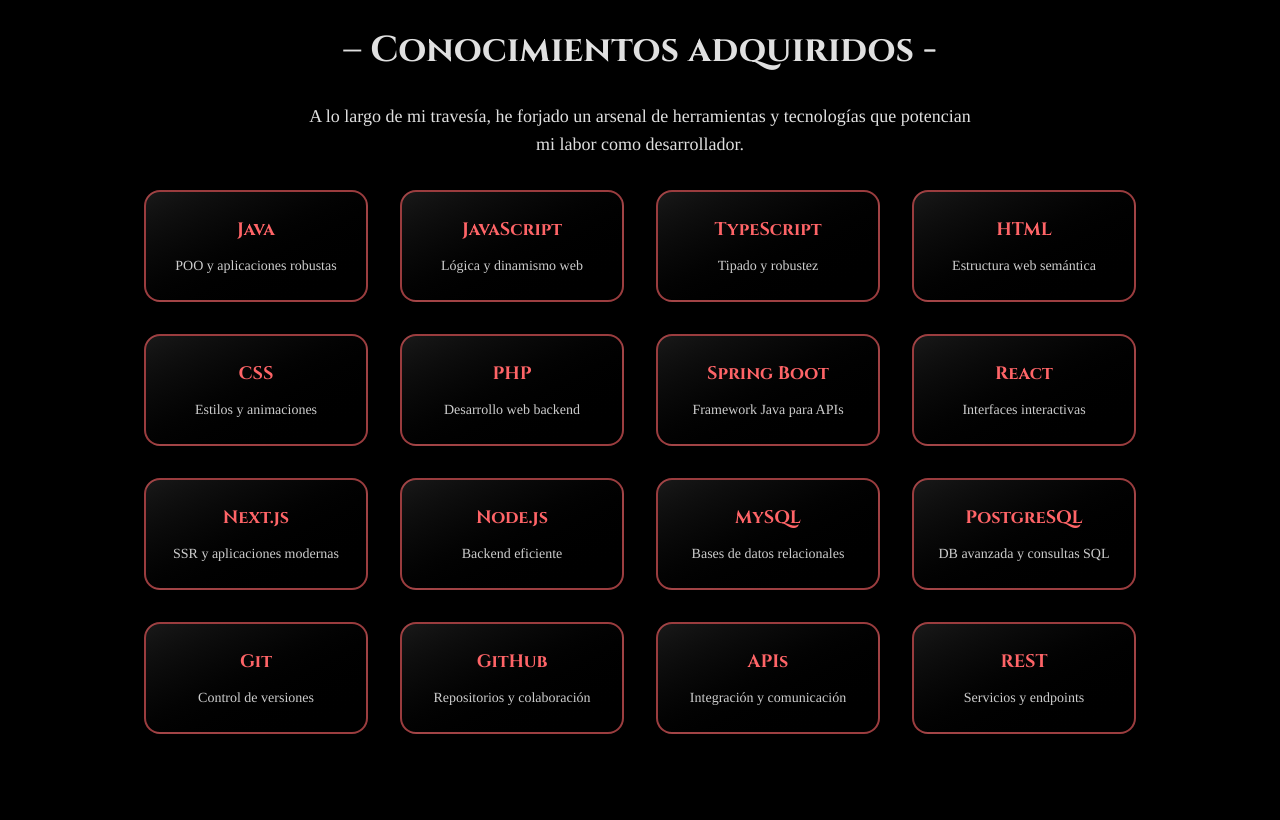
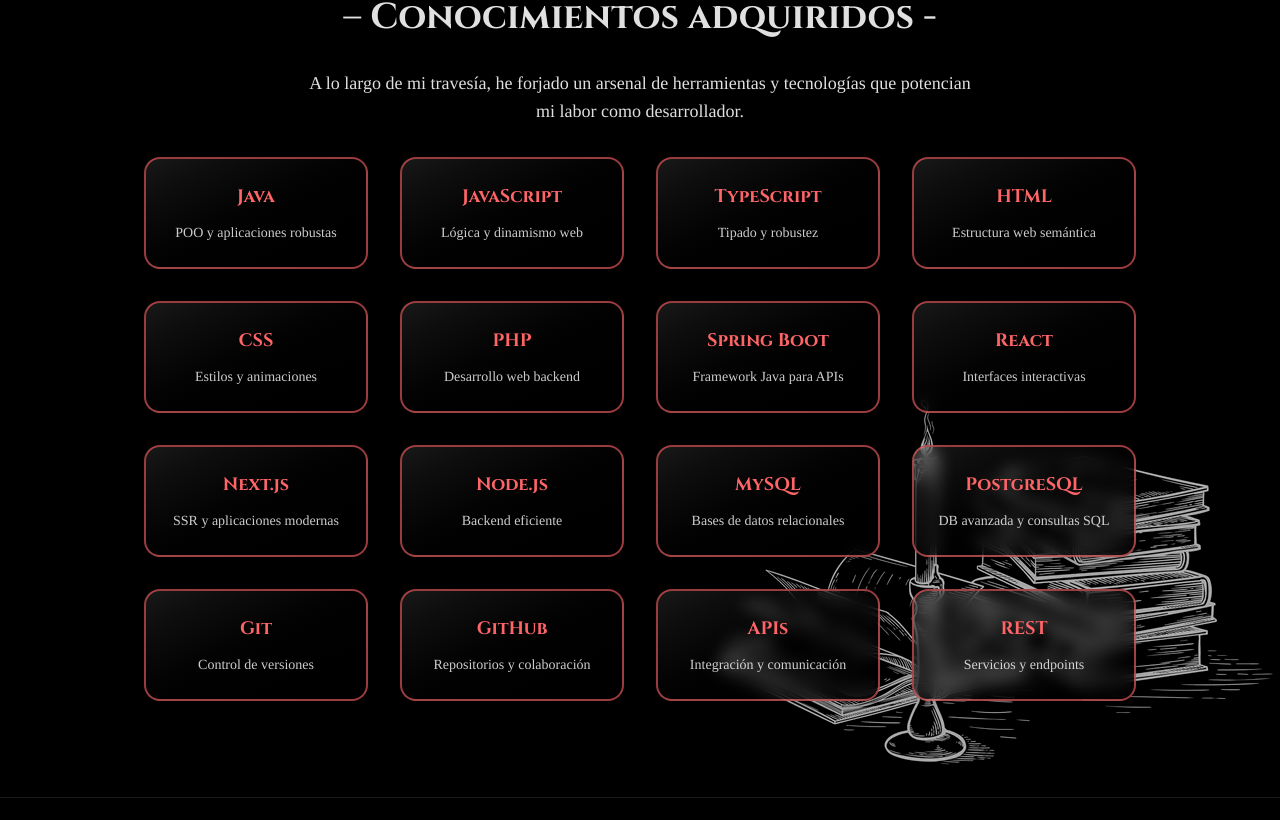
Before and after one commit to arielvincennao/arielvincennao-portafolio, a Next.js app: page / in a window 1280 px wide. Shown: the part 1700-2520 px from the top of the page. Built offline with nearby package versions, Linux system fonts and the light colour scheme.

Commit message:
Added book-temple icons. Refactor skills cards and make a data file for them.

```diff
--- a/src/app/page.tsx
+++ b/src/app/page.tsx
@@ -4,8 +4,10 @@
 import StarsOverlay from "./StarsOverlay";
 import ProjectCard from "@/components/ProjectCard";
 import TestimonialCard from "@/components/TestimonialCard";
+import SkillCard from "@/components/SkillCard";
 import { projects } from "@/data/projects";
 import { testimonials } from "@/data/testimonials";
+import { skills } from "@/data/skills";
 import React, { useRef, useState, useEffect } from "react";
 
 export default function Home() {
@@ -174,7 +176,7 @@
         <div className="pointer-events-none select-none absolute inset-0 z-30" style={{ background: 'radial-gradient(ellipse at center, transparent 40%, rgba(0,0,0,0.95) 100%)' }} />
         <StarsOverlay />
         <div className="hidden md:block absolute right-[-180px] bottom-0 z-5 h-full max-h-[1200px] w-auto pointer-events-none select-none">
-          <Image src="/greek-meader.svg" alt="Decoración griega" height={1200} width={1200} style={{ objectFit: 'contain', filter: 'brightness(0) saturate(100%) invert(27%) sepia(51%) saturate(2878%) hue-rotate(346deg) brightness(104%) contrast(119%)' }} className="h-full max-h-[1200px] w-auto opacity-8 animate-spin-slower" />
+          <Image src="/greek-meader.svg" alt="Decoración griega" height={1200} width={1200} style={{ objectFit: 'contain', filter: 'brightness(0) saturate(100%) invert(27%) sepia(51%) saturate(2878%) hue-rotate(346deg) brightness(104%) contrast(119%)' }} className="h-full max-h-[1200px] w-auto opacity-10 animate-spin-slower" />
         </div>
         <div className="z-10 flex flex-col items-center justify-center text-center w-full max-w-2xl mx-auto">
           <h1 className="text-6xl sm:text-7xl font-bold text-foreground mb-4">
@@ -216,9 +218,15 @@
             &ldquo;No me daré por vencido, ni aún vencido&rdquo;
           </blockquote>
         </div>
-        <div className="hidden md:block absolute right-0 bottom-0 z-0 h-full max-h-[1200px] w-auto pointer-events-none select-none">
+        <div className="hidden md:block absolute right-0 bottom-0 z-0 h-full max-h-[1200px] w-auto pointer-events-none select-none opacity-100">
           <Image src="/viking3.png" alt="Imagen de ejemplo" height={1200} width={1200} style={{ objectFit: 'contain' }} className="h-full max-h-[1200px] w-auto" />
         </div>
+        <div
+          className="absolute bottom-0 left-0 w-full h-50 pointer-events-none z-200"
+          style={{
+            background: 'linear-gradient(to bottom, rgba(0,0,0,0), rgba(0,0,0,1))'
+          }}
+        />
       </section>
       <section
         id="sobremi"
@@ -229,7 +237,8 @@
         onMouseUp={handleMouseUp}
         onMouseMove={handleMouseMove}
       >
-        <div className="flex flex-row w-[220vw] h-full snap-x snap-mandatory scroll-smooth">
+        <h2 className="text-3xl sm:text-4xl font-bold font-[Cinzel] text-center">– Mi historia -</h2>
+        <div className="flex flex-row w-[220vw] h-96 snap-x snap-mandatory scroll-smooth">
           {/* 1. El Inicio */}
           <div className="flex flex-col md:flex-row items-center justify-center w-screen min-h-[80vh] px-2 snap-center transition-transform duration-500">
             {/* Fénix a la izquierda */}
@@ -241,7 +250,7 @@
             {/* Texto a la derecha */}
             <div className="flex flex-col items-center text-center justify-center ml-0">
               <Image src="/inicio.svg" alt="Inicio" width={64} height={64} className="mx-auto mb-4 opacity-20" style={{ filter: 'brightness(0) saturate(100%) invert(27%) sepia(51%) saturate(2878%) hue-rotate(346deg) brightness(104%) contrast(119%)' }} />
-              <h2 className="text-3xl sm:text-4xl font-bold text-white mb-8 font-[Cinzel]">– 1. El Origen</h2>
+              <h2 className="text-2xl sm:text-3xl font-bold text-white mb-8 font-[Cinzel]">– 1. El Origen</h2>
               <div className="max-w-2xl text-white/90 text-lg font-[Tinos]">
                 <p>
                   Desde joven, mi mente funcionaba en patrones: observaba, descomponía, analizaba. Creaba mis propios algoritmos para entender el mundo. Cada problema era un sistema por desarmar, cada decisión una lógica interna por estudiar. Mientras otros simplemente aceptaban las cosas como eran, yo necesitaba saber por qué, cómo, para qué.
@@ -261,7 +270,7 @@
           {/* 2. La Batalla */}
           <div className="flex flex-col items-center justify-center w-screen min-h-[80vh] px-2 snap-center transition-transform duration-500">
             <Image src="/batalla.svg" alt="Batalla" width={64} height={64} className="mx-auto mb-4 opacity-20" style={{ filter: 'brightness(0) saturate(100%) invert(27%) sepia(51%) saturate(2878%) hue-rotate(346deg) brightness(104%) contrast(119%)' }} />
-            <h2 className="text-3xl sm:text-4xl font-bold text-white mb-8 font-[Cinzel]">– 2. La batalla eterna</h2>
+            <h2 className="text-2xl sm:text-3xl font-bold text-white mb-8 font-[Cinzel]">– 2. La batalla eterna</h2>
             <div className="max-w-2xl text-white/90 text-lg font-[Tinos] text-center">
               <p>
                 Todos mis atributos —mi lógica, mi curiosidad, mi capacidad de análisis— fueron puestos a prueba en el campo menos predecible de todos: el cuerpo.
@@ -281,7 +290,7 @@
             {/* Texto a la izquierda */}
             <div className="flex flex-col items-center text-center justify-center">
               <Image src="/res.svg" alt="Resurgir" width={64} height={64} className="mx-auto mb-4 md:mx-0 opacity-20" style={{ filter: 'brightness(0) saturate(100%) invert(27%) sepia(51%) saturate(2878%) hue-rotate(346deg) brightness(104%) contrast(119%)' }} />
-              <h2 className="text-3xl sm:text-4xl font-bold text-white mb-8 font-[Cinzel]">– 3. Renacer</h2>
+              <h2 className="text-2xl sm:text-3xl font-bold text-white mb-8 font-[Cinzel]">– 3. Renacer</h2>
               <div className="max-w-2xl text-white/90 text-lg font-[Tinos]">
                 <p>
                   Cuando la tormenta se disipó, no volví a ser el mismo. La batalla terminó, sí… pero dejó cicatrices que ya no duelen: enseñan.
@@ -308,98 +317,41 @@
       </section>
       {/* Sección Equipamiento del Guerrero */}
       <section id="equipamiento" className="relative flex flex-col items-center justify-center w-full min-h-screen py-24 px-4 bg-black z-10 border-t border-white/10">
+        {/* Libros */}
+        <div className="hidden lg:block absolute right-0 bottom-0 z-0 pointer-events-none select-none">
+          <Image
+            src="/book3.png"
+            alt="Decoración libro"
+            width={500}
+            height={500}
+            className="w-auto h-auto max-w-[900px] max-h-[900px] opacity-75"
+            style={{ objectFit: 'contain' }}
+          />
+        </div>
         <h2 className="text-3xl sm:text-4xl font-bold mb-8 font-[Cinzel]">– Conocimientos adquiridos -</h2>
         <div className="max-w-2xl text-center text-lg font-[Tinos] mb-8">
           <p>
             A lo largo de mi travesía, he forjado un arsenal de herramientas y tecnologías que potencian mi labor como desarrollador.
           </p>
         </div>
-        <div className="flex flex-wrap gap-8 justify-center items-start w-full max-w-6xl">
-          {/* Java */}
-          <div className="bg-gradient-to-br from-white/10 to-black/80 border-2 border-red-400/60 rounded-2xl shadow-lg p-6 w-56 flex flex-col items-center">
-            <span className="text-red-400 font-bold text-lg font-[Cinzel] mb-1">Java</span>
-            <span className="text-white/80 text-sm mt-2 text-center">POO y aplicaciones robustas</span>
-          </div>
-          {/* JavaScript */}
-          <div className="bg-gradient-to-br from-white/10 to-black/80 border-2 border-red-400/60 rounded-2xl shadow-lg p-6 w-56 flex flex-col items-center">
-            <span className="text-red-400 font-bold text-lg font-[Cinzel] mb-1">JavaScript</span>
-            <span className="text-white/80 text-sm mt-2 text-center">Lógica y dinamismo web</span>
-          </div>
-          {/* TypeScript */}
-          <div className="bg-gradient-to-br from-white/10 to-black/80 border-2 border-red-400/60 rounded-2xl shadow-lg p-6 w-56 flex flex-col items-center">
-            <span className="text-red-400 font-bold text-lg font-[Cinzel] mb-1">TypeScript</span>
-            <span className="text-white/80 text-sm mt-2 text-center">Tipado y robustez</span>
-          </div>
-          {/* HTML */}
-          <div className="bg-gradient-to-br from-white/10 to-black/80 border-2 border-red-400/60 rounded-2xl shadow-lg p-6 w-56 flex flex-col items-center">
-            <span className="text-red-400 font-bold text-lg font-[Cinzel] mb-1">HTML</span>
-            <span className="text-white/80 text-sm mt-2 text-center">Estructura web semántica</span>
-          </div>
-          {/* CSS */}
-          <div className="bg-gradient-to-br from-white/10 to-black/80 border-2 border-red-400/60 rounded-2xl shadow-lg p-6 w-56 flex flex-col items-center">
-            <span className="text-red-400 font-bold text-lg font-[Cinzel] mb-1">CSS</span>
-            <span className="text-white/80 text-sm mt-2 text-center">Estilos y animaciones</span>
-          </div>
-          {/* PHP */}
-          <div className="bg-gradient-to-br from-white/10 to-black/80 border-2 border-red-400/60 rounded-2xl shadow-lg p-6 w-56 flex flex-col items-center">
-            <span className="text-red-400 font-bold text-lg font-[Cinzel] mb-1">PHP</span>
-            <span className="text-white/80 text-sm mt-2 text-center">Desarrollo web backend</span>
-          </div>
-          {/* Frameworks */}
-          {/* Spring Boot */}
-          <div className="bg-gradient-to-br from-white/10 to-black/80 border-2 border-red-400/60 rounded-2xl shadow-lg p-6 w-56 flex flex-col items-center">
-            <span className="text-red-400 font-bold text-lg font-[Cinzel] mb-1">Spring Boot</span>
-            <span className="text-white/80 text-sm mt-2 text-center">Framework Java para APIs</span>
-          </div>
-          {/* React */}
-          <div className="bg-gradient-to-br from-white/10 to-black/80 border-2 border-red-400/60 rounded-2xl shadow-lg p-6 w-56 flex flex-col items-center">
-            <span className="text-red-400 font-bold text-lg font-[Cinzel] mb-1">React</span>
-            <span className="text-white/80 text-sm mt-2 text-center">Interfaces interactivas</span>
-          </div>
-          {/* Next.js */}
-          <div className="bg-gradient-to-br from-white/10 to-black/80 border-2 border-red-400/60 rounded-2xl shadow-lg p-6 w-56 flex flex-col items-center">
-            <span className="text-red-400 font-bold text-lg font-[Cinzel] mb-1">Next.js</span>
-            <span className="text-white/80 text-sm mt-2 text-center">SSR y aplicaciones modernas</span>
-          </div>
-          {/* Node.js */}
-          <div className="bg-gradient-to-br from-white/10 to-black/80 border-2 border-red-400/60 rounded-2xl shadow-lg p-6 w-56 flex flex-col items-center">
-            <span className="text-red-400 font-bold text-lg font-[Cinzel] mb-1">Node.js</span>
-            <span className="text-white/80 text-sm mt-2 text-center">Backend eficiente</span>
-          </div>
-          {/* Bases de datos */}
-          {/* MySQL */}
-          <div className="bg-gradient-to-br from-white/10 to-black/80 border-2 border-red-400/60 rounded-2xl shadow-lg p-6 w-56 flex flex-col items-center">
-            <span className="text-red-400 font-bold text-lg font-[Cinzel] mb-1">MySQL</span>
-            <span className="text-white/80 text-sm mt-2 text-center">Bases de datos relacionales</span>
-          </div>
-          {/* PostgreSQL */}
-          <div className="bg-gradient-to-br from-white/10 to-black/80 border-2 border-red-400/60 rounded-2xl shadow-lg p-6 w-56 flex flex-col items-center">
-            <span className="text-red-400 font-bold text-lg font-[Cinzel] mb-1">PostgreSQL</span>
-            <span className="text-white/80 text-sm mt-2 text-center">DB avanzada y consultas SQL</span>
-          </div>
-          {/* Herramientas */}
-          {/* Git */}
-          <div className="bg-gradient-to-br from-white/10 to-black/80 border-2 border-red-400/60 rounded-2xl shadow-lg p-6 w-56 flex flex-col items-center">
-            <span className="text-red-400 font-bold text-lg font-[Cinzel] mb-1">Git</span>
-            <span className="text-white/80 text-sm mt-2 text-center">Control de versiones</span>
-          </div>
-          {/* GitHub */}
-          <div className="bg-gradient-to-br from-white/10 to-black/80 border-2 border-red-400/60 rounded-2xl shadow-lg p-6 w-56 flex flex-col items-center">
-            <span className="text-red-400 font-bold text-lg font-[Cinzel] mb-1">GitHub</span>
-            <span className="text-white/80 text-sm mt-2 text-center">Repositorios y colaboración</span>
-          </div>
-          {/* APIs */}
-          <div className="bg-gradient-to-br from-white/10 to-black/80 border-2 border-red-400/60 rounded-2xl shadow-lg p-6 w-56 flex flex-col items-center">
-            <span className="text-red-400 font-bold text-lg font-[Cinzel] mb-1">APIs</span>
-            <span className="text-white/80 text-sm mt-2 text-center">Integración y comunicación</span>
-          </div>
-          {/* REST */}
-          <div className="bg-gradient-to-br from-white/10 to-black/80 border-2 border-red-400/60 rounded-2xl shadow-lg p-6 w-56 flex flex-col items-center">
-            <span className="text-red-400 font-bold text-lg font-[Cinzel] mb-1">REST</span>
-            <span className="text-white/80 text-sm mt-2 text-center">Servicios y endpoints</span>
-          </div>
+        <div className="flex flex-wrap gap-8 justify-center items-start w-full max-w-6xl z-20">
+          {skills.map((skill) => (
+            <SkillCard key={skill.id} skill={skill} />
+          ))}
         </div>
       </section>
+
+      {/* Background Image Section
+      <div className="relative w-full h-80 overflow-hidden">
+        <Image
+          src="/ww.png"
+          alt="Background"
+          fill
+          className="object-contain opacity-80"
+          style={{ objectPosition: 'center' }}
+        />
+      </div>  */}
+
       {/* Sección Proyectos */}
       <section id="conquistas" className="relative flex flex-col items-center justify-center w-full min-h-screen py-24 px-4 bg-black z-10 border-t border-white/10">
         <h2 className="text-3xl sm:text-4xl font-bold mb-8 font-[Cinzel]">– Mis conquistas -</h2>
@@ -462,7 +414,7 @@
       </section>
       {/* Flecha animada */}
       {showArrow && (
-        <div className="fixed left-1/2 bottom-20 z-20 -translate-x-1/2 flex flex-col items-center justify-center pointer-events-none select-none transition-opacity duration-300">
+        <div className="fixed left-1/2 bottom-20 z-20 -translate-x-1/2 flex flex-col items-center justify-center pointer-events-none select-none transition-opacity duration-300 z-9999">
           <svg width="100" height="100" viewBox="0 0 72 72" fill="none" xmlns="http://www.w3.org/2000/svg" className="animate-bounce-slow">
             <path d="M36 60l-15-15M36 60l15-15" stroke="#fff" strokeWidth="4" strokeLinecap="round" strokeLinejoin="round" />
           </svg>
--- /dev/null
+++ b/src/components/SkillCard.tsx
@@ -0,0 +1,14 @@
+import { Skill } from "@/types/skill";
+
+interface SkillCardProps {
+  skill: Skill;
+}
+
+export default function SkillCard({ skill }: SkillCardProps) {
+  return (
+    <div className="bg-gradient-to-br from-white/10 to-black/80 backdrop-blur-sm border-2 border-red-400/60 rounded-2xl shadow-lg p-6 w-56 flex flex-col items-center">
+      <span className="text-red-400 font-bold text-lg font-[Cinzel] mb-1">{skill.name}</span>
+      <span className="text-white/80 text-sm mt-2 text-center">{skill.description}</span>
+    </div>
+  );
+}
--- /dev/null
+++ b/src/data/skills.ts
@@ -0,0 +1,107 @@
+import { Skill } from "@/types/skill";
+
+export const skills: Skill[] = [
+  // Languages
+  {
+    id: 'skill-java',
+    name: 'Java',
+    description: 'POO y aplicaciones robustas',
+    category: 'language'
+  },
+  {
+    id: 'skill-javascript',
+    name: 'JavaScript',
+    description: 'Lógica y dinamismo web',
+    category: 'language'
+  },
+  {
+    id: 'skill-typescript',
+    name: 'TypeScript',
+    description: 'Tipado y robustez',
+    category: 'language'
+  },
+  {
+    id: 'skill-html',
+    name: 'HTML',
+    description: 'Estructura web semántica',
+    category: 'language'
+  },
+  {
+    id: 'skill-css',
+    name: 'CSS',
+    description: 'Estilos y animaciones',
+    category: 'language'
+  },
+  {
+    id: 'skill-php',
+    name: 'PHP',
+    description: 'Desarrollo web backend',
+    category: 'language'
+  },
+
+  // Frameworks
+  {
+    id: 'skill-spring',
+    name: 'Spring Boot',
+    description: 'Framework Java para APIs',
+    category: 'framework'
+  },
+  {
+    id: 'skill-react',
+    name: 'React',
+    description: 'Interfaces interactivas',
+    category: 'framework'
+  },
+  {
+    id: 'skill-nextjs',
+    name: 'Next.js',
+    description: 'SSR y aplicaciones modernas',
+    category: 'framework'
+  },
+  {
+    id: 'skill-nodejs',
+    name: 'Node.js',
+    description: 'Backend eficiente',
+    category: 'framework'
+  },
+
+  // Databases
+  {
+    id: 'skill-mysql',
+    name: 'MySQL',
+    description: 'Bases de datos relacionales',
+    category: 'database'
+  },
+  {
+    id: 'skill-postgresql',
+    name: 'PostgreSQL',
+    description: 'DB avanzada y consultas SQL',
+    category: 'database'
+  },
+
+  // Tools
+  {
+    id: 'skill-git',
+    name: 'Git',
+    description: 'Control de versiones',
+    category: 'tool'
+  },
+  {
+    id: 'skill-github',
+    name: 'GitHub',
+    description: 'Repositorios y colaboración',
+    category: 'tool'
+  },
+  {
+    id: 'skill-apis',
+    name: 'APIs',
+    description: 'Integración y comunicación',
+    category: 'tool'
+  },
+  {
+    id: 'skill-rest',
+    name: 'REST',
+    description: 'Servicios y endpoints',
+    category: 'tool'
+  }
+];
--- /dev/null
+++ b/src/types/skill.ts
@@ -0,0 +1,6 @@
+export interface Skill {
+  id: string;
+  name: string;
+  description: string;
+  category: 'language' | 'framework' | 'database' | 'tool';
+}
```
Also changed, not shown: public/book3.png (added), public/ww.png (added).
